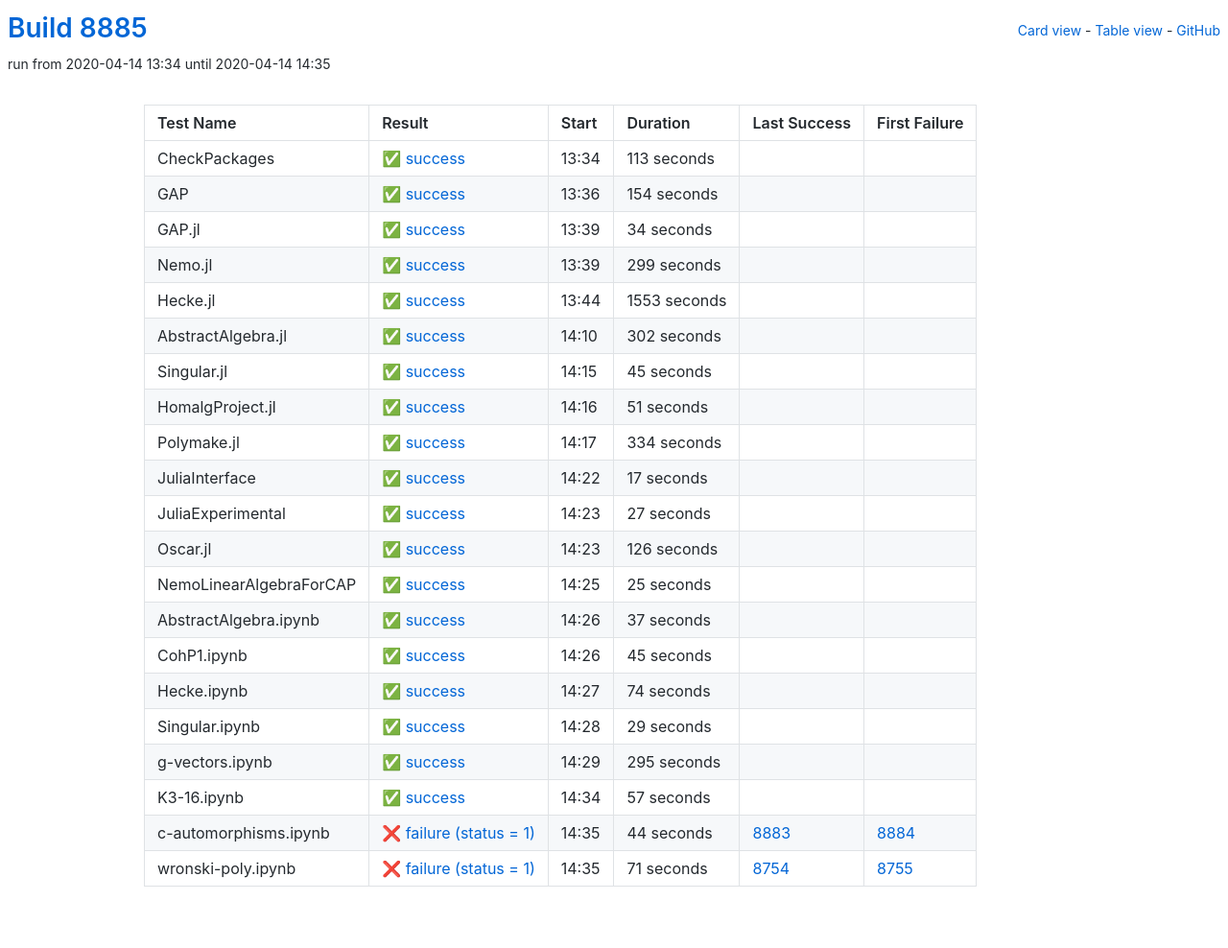
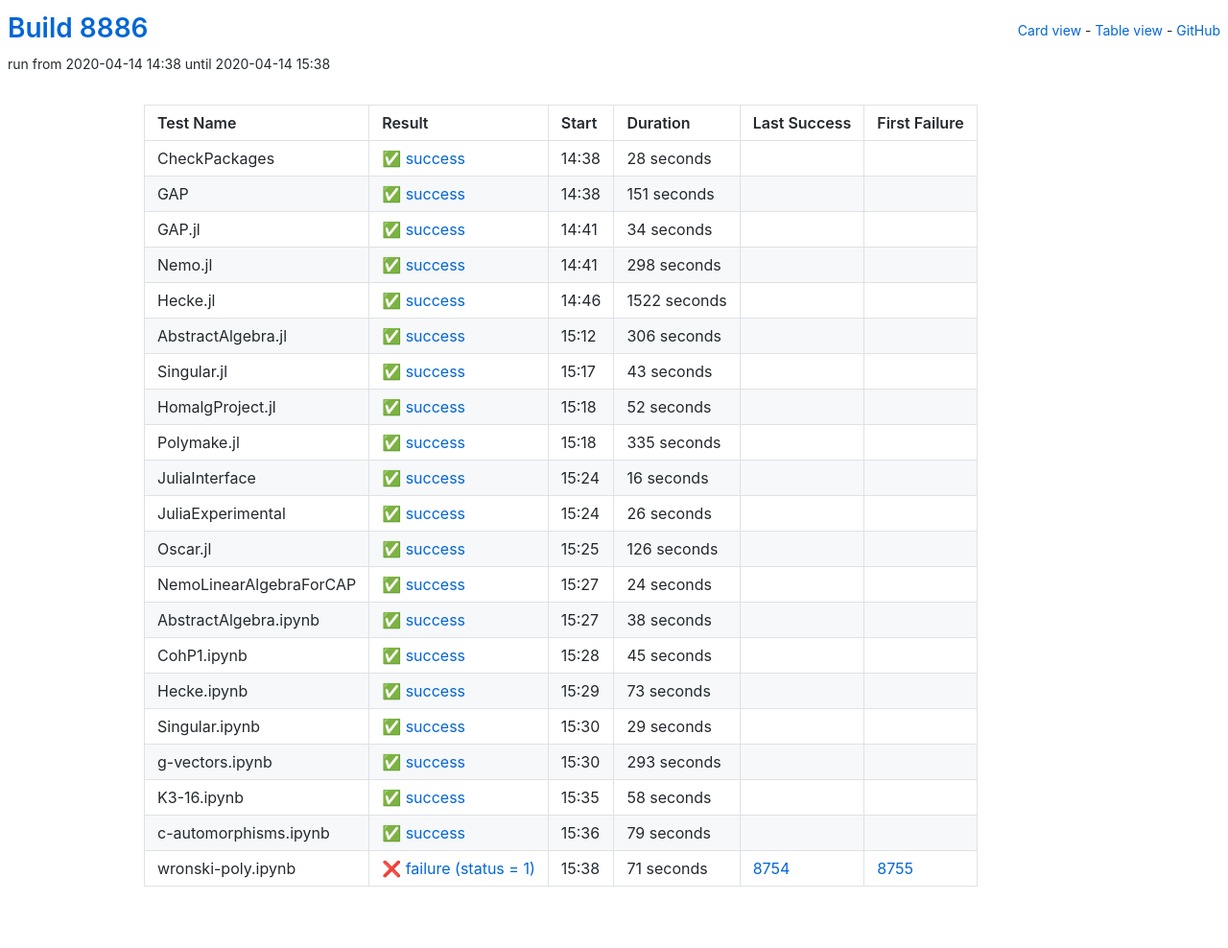
Before and after one commit to oscar-system/oscar-ci-status, a Jekyll site: the page built from table.html, in a window 1280 px wide. Shown: the whole page at 96% size. Built offline with Jekyll 4.4.1, drawn with Linux system fonts in a browser that asks for light colours.

Commit message:
Build 8886

```diff
--- a/_data/ci.yml
+++ b/_data/ci.yml
@@ -1,27 +1,27 @@
-build: 8885
-build_url: https://oscarci.mathematik.uni-kl.de/job/oscar/8885/
+build: 8886
+build_url: https://oscarci.mathematik.uni-kl.de/job/oscar/8886/
 job: oscar
 tests:
-- duration: 113
+- duration: 28
   exitcode: 0
   first_failure: false
   first_failure_url: null
   last_success: false
   last_success_url: null
-  log: https://oscarci.mathematik.uni-kl.de/job/oscar/8885/artifact/logs/build-8885/CheckPackages.log
+  log: https://oscarci.mathematik.uni-kl.de/job/oscar/8886/artifact/logs/build-8886/CheckPackages.log
   name: CheckPackages
-  start: 2020-04-14 13:34
+  start: 2020-04-14 14:38
   status: success
   success: true
-- duration: 154
+- duration: 151
   exitcode: 0
   first_failure: false
   first_failure_url: null
   last_success: false
   last_success_url: null
-  log: https://oscarci.mathematik.uni-kl.de/job/oscar/8885/artifact/logs/build-8885/GAP.log
+  log: https://oscarci.mathematik.uni-kl.de/job/oscar/8886/artifact/logs/build-8886/GAP.log
   name: GAP
-  start: 2020-04-14 13:36
+  start: 2020-04-14 14:38
   status: success
   success: true
 - duration: 34
@@ -30,42 +30,130 @@
   first_failure_url: null
   last_success: false
   last_success_url: null
-  log: https://oscarci.mathematik.uni-kl.de/job/oscar/8885/artifact/logs/build-8885/GAP.jl.log
+  log: https://oscarci.mathematik.uni-kl.de/job/oscar/8886/artifact/logs/build-8886/GAP.jl.log
   name: GAP.jl
-  start: 2020-04-14 13:39
+  start: 2020-04-14 14:41
   status: success
   success: true
-- duration: 299
+- duration: 298
   exitcode: 0
   first_failure: false
   first_failure_url: null
   last_success: false
   last_success_url: null
-  log: https://oscarci.mathematik.uni-kl.de/job/oscar/8885/artifact/logs/build-8885/Nemo.jl.log
+  log: https://oscarci.mathematik.uni-kl.de/job/oscar/8886/artifact/logs/build-8886/Nemo.jl.log
   name: Nemo.jl
-  start: 2020-04-14 13:39
+  start: 2020-04-14 14:41
   status: success
   success: true
-- duration: 1553
+- duration: 1522
   exitcode: 0
   first_failure: false
   first_failure_url: null
   last_success: false
   last_success_url: null
-  log: https://oscarci.mathematik.uni-kl.de/job/oscar/8885/artifact/logs/build-8885/Hecke.jl.log
+  log: https://oscarci.mathematik.uni-kl.de/job/oscar/8886/artifact/logs/build-8886/Hecke.jl.log
   name: Hecke.jl
-  start: 2020-04-14 13:44
+  start: 2020-04-14 14:46
   status: success
   success: true
-- duration: 302
+- duration: 306
   exitcode: 0
   first_failure: false
   first_failure_url: null
   last_success: false
   last_success_url: null
-  log: https://oscarci.mathematik.uni-kl.de/job/oscar/8885/artifact/logs/build-8885/AbstractAlgebra.jl.log
+  log: https://oscarci.mathematik.uni-kl.de/job/oscar/8886/artifact/logs/build-8886/AbstractAlgebra.jl.log
   name: AbstractAlgebra.jl
-  start: 2020-04-14 14:10
+  start: 2020-04-14 15:12
+  status: success
+  success: true
+- duration: 43
+  exitcode: 0
+  first_failure: false
+  first_failure_url: null
+  last_success: false
+  last_success_url: null
+  log: https://oscarci.mathematik.uni-kl.de/job/oscar/8886/artifact/logs/build-8886/Singular.jl.log
+  name: Singular.jl
+  start: 2020-04-14 15:17
+  status: success
+  success: true
+- duration: 52
+  exitcode: 0
+  first_failure: false
+  first_failure_url: null
+  last_success: false
+  last_success_url: null
+  log: https://oscarci.mathematik.uni-kl.de/job/oscar/8886/artifact/logs/build-8886/HomalgProject.jl.log
+  name: HomalgProject.jl
+  start: 2020-04-14 15:18
+  status: success
+  success: true
+- duration: 335
+  exitcode: 0
+  first_failure: false
+  first_failure_url: null
+  last_success: false
+  last_success_url: null
+  log: https://oscarci.mathematik.uni-kl.de/job/oscar/8886/artifact/logs/build-8886/Polymake.jl.log
+  name: Polymake.jl
+  start: 2020-04-14 15:18
+  status: success
+  success: true
+- duration: 16
+  exitcode: 0
+  first_failure: false
+  first_failure_url: null
+  last_success: false
+  last_success_url: null
+  log: https://oscarci.mathematik.uni-kl.de/job/oscar/8886/artifact/logs/build-8886/JuliaInterface.log
+  name: JuliaInterface
+  start: 2020-04-14 15:24
+  status: success
+  success: true
+- duration: 26
+  exitcode: 0
+  first_failure: false
+  first_failure_url: null
+  last_success: false
+  last_success_url: null
+  log: https://oscarci.mathematik.uni-kl.de/job/oscar/8886/artifact/logs/build-8886/JuliaExperimental.log
+  name: JuliaExperimental
+  start: 2020-04-14 15:24
+  status: success
+  success: true
+- duration: 126
+  exitcode: 0
+  first_failure: false
+  first_failure_url: null
+  last_success: false
+  last_success_url: null
+  log: https://oscarci.mathematik.uni-kl.de/job/oscar/8886/artifact/logs/build-8886/Oscar.jl.log
+  name: Oscar.jl
+  start: 2020-04-14 15:25
+  status: success
+  success: true
+- duration: 24
+  exitcode: 0
+  first_failure: false
+  first_failure_url: null
+  last_success: false
+  last_success_url: null
+  log: https://oscarci.mathematik.uni-kl.de/job/oscar/8886/artifact/logs/build-8886/NemoLinearAlgebraForCAP.log
+  name: NemoLinearAlgebraForCAP
+  start: 2020-04-14 15:27
+  status: success
+  success: true
+- duration: 38
+  exitcode: 0
+  first_failure: false
+  first_failure_url: null
+  last_success: false
+  last_success_url: null
+  log: https://oscarci.mathematik.uni-kl.de/job/oscar/8886/artifact/logs/build-8886/AbstractAlgebra.ipynb.log
+  name: AbstractAlgebra.ipynb
+  start: 2020-04-14 15:27
   status: success
   success: true
 - duration: 45
@@ -74,108 +162,20 @@
   first_failure_url: null
   last_success: false
   last_success_url: null
-  log: https://oscarci.mathematik.uni-kl.de/job/oscar/8885/artifact/logs/build-8885/Singular.jl.log
-  name: Singular.jl
-  start: 2020-04-14 14:15
+  log: https://oscarci.mathematik.uni-kl.de/job/oscar/8886/artifact/logs/build-8886/CohP1.ipynb.log
+  name: CohP1.ipynb
+  start: 2020-04-14 15:28
   status: success
   success: true
-- duration: 51
+- duration: 73
   exitcode: 0
   first_failure: false
   first_failure_url: null
   last_success: false
   last_success_url: null
-  log: https://oscarci.mathematik.uni-kl.de/job/oscar/8885/artifact/logs/build-8885/HomalgProject.jl.log
-  name: HomalgProject.jl
-  start: 2020-04-14 14:16
-  status: success
-  success: true
-- duration: 334
-  exitcode: 0
-  first_failure: false
-  first_failure_url: null
-  last_success: false
-  last_success_url: null
-  log: https://oscarci.mathematik.uni-kl.de/job/oscar/8885/artifact/logs/build-8885/Polymake.jl.log
-  name: Polymake.jl
-  start: 2020-04-14 14:17
-  status: success
-  success: true
-- duration: 17
-  exitcode: 0
-  first_failure: false
-  first_failure_url: null
-  last_success: false
-  last_success_url: null
-  log: https://oscarci.mathematik.uni-kl.de/job/oscar/8885/artifact/logs/build-8885/JuliaInterface.log
-  name: JuliaInterface
-  start: 2020-04-14 14:22
-  status: success
-  success: true
-- duration: 27
-  exitcode: 0
-  first_failure: false
-  first_failure_url: null
-  last_success: false
-  last_success_url: null
-  log: https://oscarci.mathematik.uni-kl.de/job/oscar/8885/artifact/logs/build-8885/JuliaExperimental.log
-  name: JuliaExperimental
-  start: 2020-04-14 14:23
-  status: success
-  success: true
-- duration: 126
-  exitcode: 0
-  first_failure: false
-  first_failure_url: null
-  last_success: false
-  last_success_url: null
-  log: https://oscarci.mathematik.uni-kl.de/job/oscar/8885/artifact/logs/build-8885/Oscar.jl.log
-  name: Oscar.jl
-  start: 2020-04-14 14:23
-  status: success
-  success: true
-- duration: 25
-  exitcode: 0
-  first_failure: false
-  first_failure_url: null
-  last_success: false
-  last_success_url: null
-  log: https://oscarci.mathematik.uni-kl.de/job/oscar/8885/artifact/logs/build-8885/NemoLinearAlgebraForCAP.log
-  name: NemoLinearAlgebraForCAP
-  start: 2020-04-14 14:25
-  status: success
-  success: true
-- duration: 37
-  exitcode: 0
-  first_failure: false
-  first_failure_url: null
-  last_success: false
-  last_success_url: null
-  log: https://oscarci.mathematik.uni-kl.de/job/oscar/8885/artifact/logs/build-8885/AbstractAlgebra.ipynb.log
-  name: AbstractAlgebra.ipynb
-  start: 2020-04-14 14:26
-  status: success
-  success: true
-- duration: 45
-  exitcode: 0
-  first_failure: false
-  first_failure_url: null
-  last_success: false
-  last_success_url: null
-  log: https://oscarci.mathematik.uni-kl.de/job/oscar/8885/artifact/logs/build-8885/CohP1.ipynb.log
-  name: CohP1.ipynb
-  start: 2020-04-14 14:26
-  status: success
-  success: true
-- duration: 74
-  exitcode: 0
-  first_failure: false
-  first_failure_url: null
-  last_success: false
-  last_success_url: null
-  log: https://oscarci.mathematik.uni-kl.de/job/oscar/8885/artifact/logs/build-8885/Hecke.ipynb.log
+  log: https://oscarci.mathematik.uni-kl.de/job/oscar/8886/artifact/logs/build-8886/Hecke.ipynb.log
   name: Hecke.ipynb
-  start: 2020-04-14 14:27
+  start: 2020-04-14 15:29
   status: success
   success: true
 - duration: 29
@@ -184,52 +184,52 @@
   first_failure_url: null
   last_success: false
   last_success_url: null
-  log: https://oscarci.mathematik.uni-kl.de/job/oscar/8885/artifact/logs/build-8885/Singular.ipynb.log
+  log: https://oscarci.mathematik.uni-kl.de/job/oscar/8886/artifact/logs/build-8886/Singular.ipynb.log
   name: Singular.ipynb
-  start: 2020-04-14 14:28
+  start: 2020-04-14 15:30
   status: success
   success: true
-- duration: 295
+- duration: 293
   exitcode: 0
   first_failure: false
   first_failure_url: null
   last_success: false
   last_success_url: null
-  log: https://oscarci.mathematik.uni-kl.de/job/oscar/8885/artifact/logs/build-8885/g-vectors.ipynb.log
+  log: https://oscarci.mathematik.uni-kl.de/job/oscar/8886/artifact/logs/build-8886/g-vectors.ipynb.log
   name: g-vectors.ipynb
-  start: 2020-04-14 14:29
+  start: 2020-04-14 15:30
   status: success
   success: true
-- duration: 57
+- duration: 58
   exitcode: 0
   first_failure: false
   first_failure_url: null
   last_success: false
   last_success_url: null
-  log: https://oscarci.mathematik.uni-kl.de/job/oscar/8885/artifact/logs/build-8885/K3-16.ipynb.log
+  log: https://oscarci.mathematik.uni-kl.de/job/oscar/8886/artifact/logs/build-8886/K3-16.ipynb.log
   name: K3-16.ipynb
-  start: 2020-04-14 14:34
+  start: 2020-04-14 15:35
   status: success
   success: true
-- duration: 44
-  exitcode: 1
-  first_failure: 8884
-  first_failure_url: https://oscarci.mathematik.uni-kl.de/job/oscar/8884/
-  last_success: 8883
-  last_success_url: https://oscarci.mathematik.uni-kl.de/job/oscar/8883/
-  log: https://oscarci.mathematik.uni-kl.de/job/oscar/8885/artifact/logs/build-8885/c-automorphisms.ipynb.log
+- duration: 79
+  exitcode: 0
+  first_failure: false
+  first_failure_url: null
+  last_success: false
+  last_success_url: null
+  log: https://oscarci.mathematik.uni-kl.de/job/oscar/8886/artifact/logs/build-8886/c-automorphisms.ipynb.log
   name: c-automorphisms.ipynb
-  start: 2020-04-14 14:35
-  status: failure
-  success: false
+  start: 2020-04-14 15:36
+  status: success
+  success: true
 - duration: 71
   exitcode: 1
   first_failure: 8755
   first_failure_url: https://oscarci.mathematik.uni-kl.de/job/oscar/8755/
   last_success: 8754
   last_success_url: https://oscarci.mathematik.uni-kl.de/job/oscar/8754/
-  log: https://oscarci.mathematik.uni-kl.de/job/oscar/8885/artifact/logs/build-8885/wronski-poly.ipynb.log
+  log: https://oscarci.mathematik.uni-kl.de/job/oscar/8886/artifact/logs/build-8886/wronski-poly.ipynb.log
   name: wronski-poly.ipynb
-  start: 2020-04-14 14:35
+  start: 2020-04-14 15:38
   status: failure
   success: false
```
Also changed, not shown: README.md.
